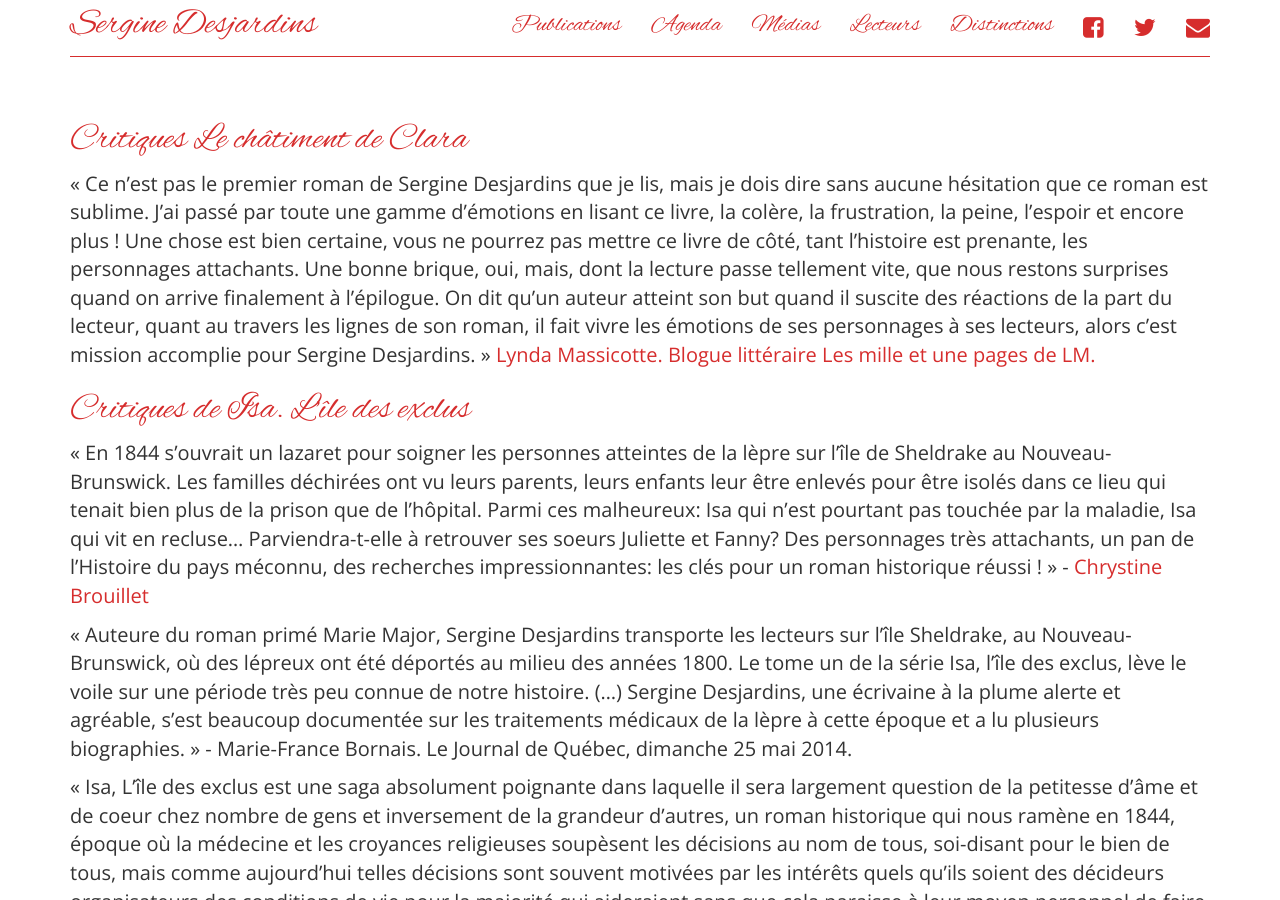
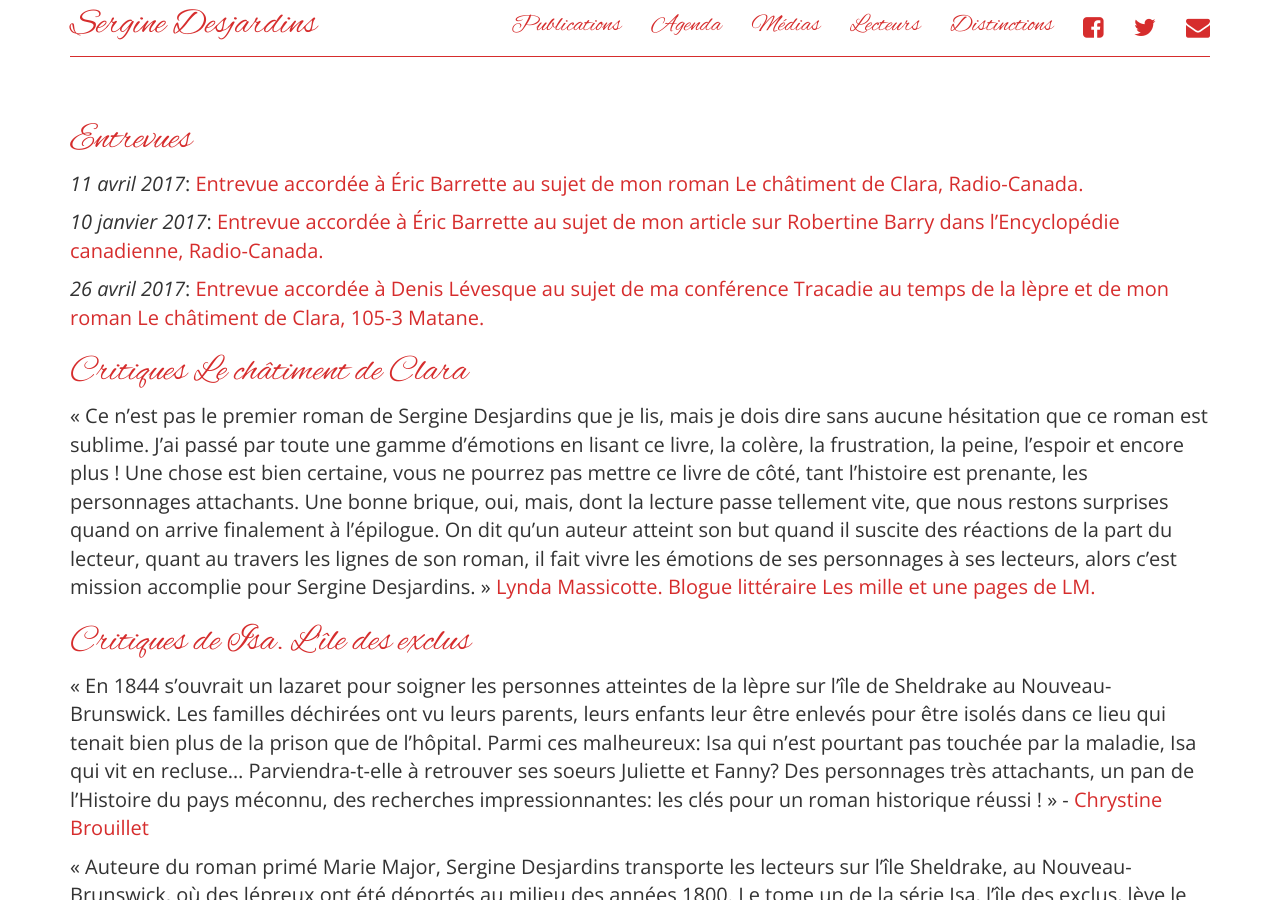
Before and after one commit to serginedesjardins/serginedesjardins.github.io, a Jekyll site: the page built from medias.md, in a window 1280 px wide and 900 px high. Built offline with Jekyll 4.4.1, drawn with Linux system fonts in a browser that asks for light colours; nearby versions of some CDN libraries.

Commit message:
add interviews

```diff
--- a/medias.md
+++ b/medias.md
@@ -3,6 +3,14 @@ layout: default
 title: Médias
 permalink: /medias/
 ---
+
+# Entrevues
+
+*11 avril 2017*: [Entrevue accordée à Éric Barrette au sujet de mon roman Le châtiment de Clara, Radio-Canada.](http://ici.radio-canada.ca/premiere/emissions/info-reveil/episodes/378762/audio-fil-du-mardi-11-avr)
+
+*10 janvier 2017*: [Entrevue accordée à Éric Barrette au sujet de mon article sur Robertine Barry dans l'Encyclopédie canadienne, Radio-Canada.](http://ici.radio-canada.ca/premiere/emissions/info-reveil/episodes/371855/audio-fil-du-mardi-10-janvier-2017)
+
+*26 avril 2017*: [Entrevue accordée à Denis Lévesque au sujet de ma conférence Tracadie au temps de la lèpre et de mon roman Le châtiment de Clara, 105-3 Matane.](http://sergine-desjardins.com/files/2017-entrevue.mp3)
 
 # Critiques Le châtiment de Clara
 
```
